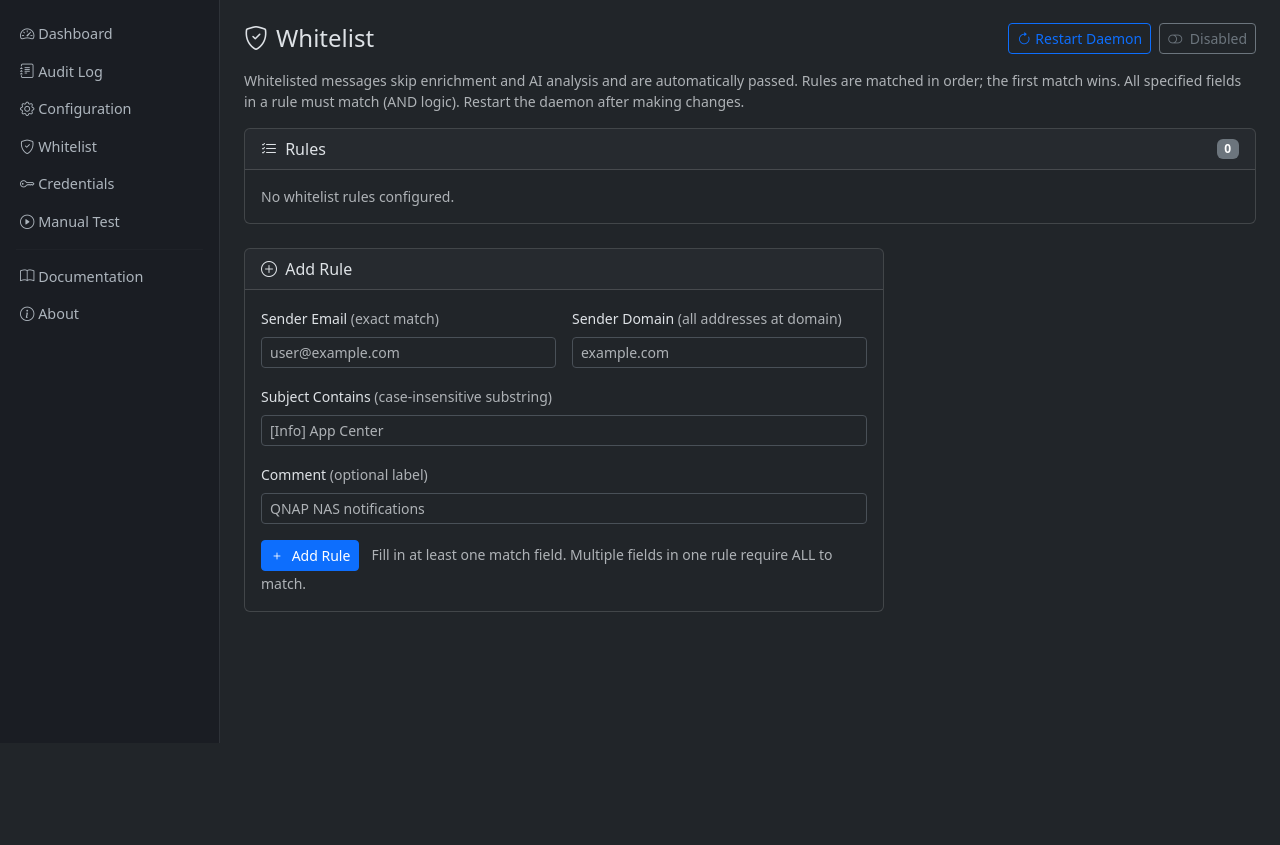
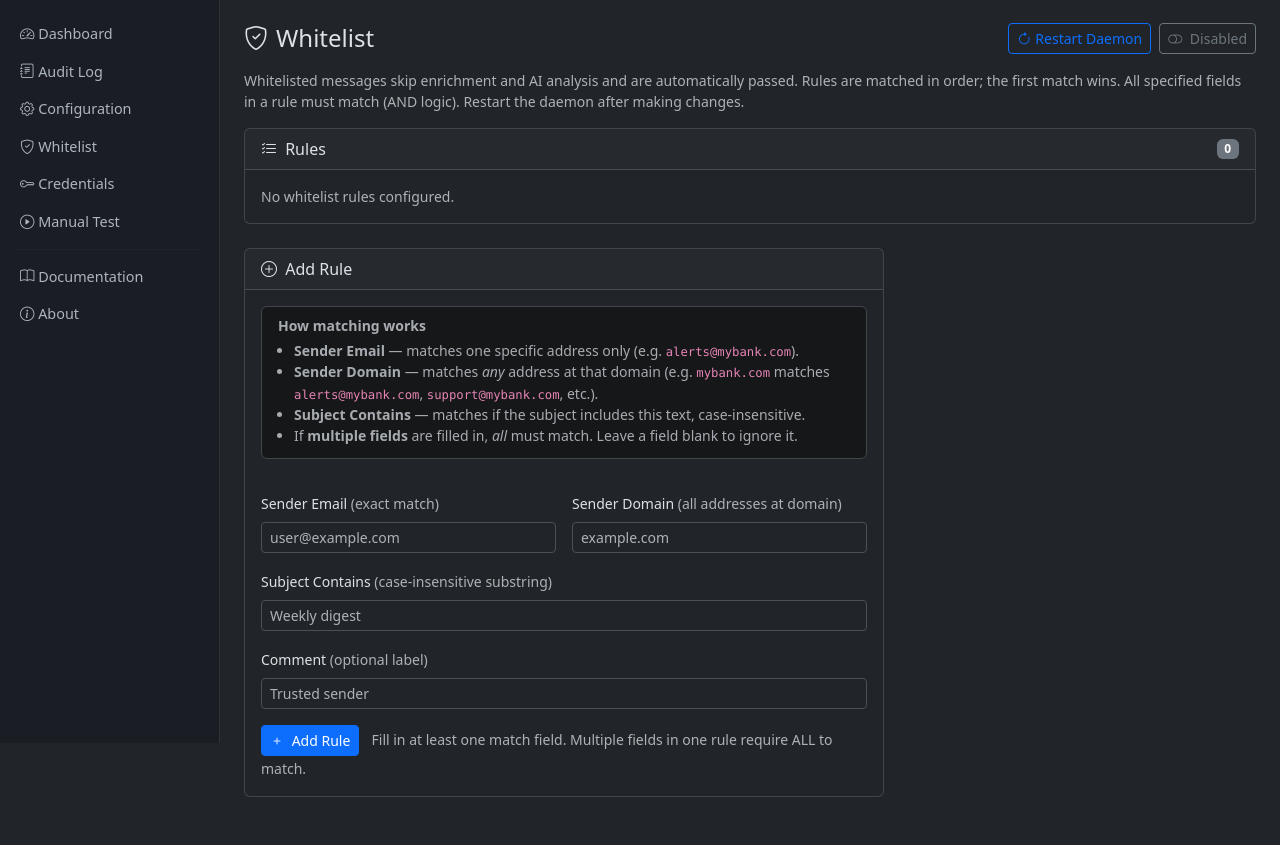
Before and after one commit to ascarola/verdictmail, a Flask app: template src/verdictmail/web/templates/whitelist.html in a window 1280 px wide. Shown: the part 57-902 px from the top of the page. Before the commit the page ends 800 px from the top, so only its background shows below. Run offline with Flask 3, Linux system fonts and the light colour scheme; the template is opened without the code that fills it, so the values that code supplies are empty.

Commit message:
ux: add whitelist matching instructions; genericise placeholder text

```diff
--- a/src/verdictmail/web/templates/docs.html
+++ b/src/verdictmail/web/templates/docs.html
@@ -306,6 +306,7 @@
     </p>
 
     <h6 class="mt-3">Rule fields</h6>
+    <p class="small text-muted">Use <code>sender</code> to trust one specific address, or <code>sender_domain</code> to trust all addresses at a domain. Either can be combined with <code>subject_contains</code> to narrow the match.</p>
     <div class="table-responsive mb-3">
       <table class="table table-dark table-sm table-bordered small">
         <thead class="table-secondary">
@@ -325,12 +326,12 @@
           <tr>
             <td><code>subject_contains</code></td>
             <td>Case-insensitive substring of Subject</td>
-            <td><code>[Info] App Center</code></td>
+            <td><code>Weekly digest</code></td>
           </tr>
           <tr>
             <td><code>comment</code></td>
             <td>Human-readable label (not used for matching)</td>
-            <td><code>QNAP NAS notifications</code></td>
+            <td><code>Trusted sender</code></td>
           </tr>
         </tbody>
       </table>
--- a/src/verdictmail/web/templates/whitelist.html
+++ b/src/verdictmail/web/templates/whitelist.html
@@ -87,6 +87,17 @@
 <!-- Add rule form -->
 <div class="card mb-4" style="max-width:640px">
   <div class="card-header"><i class="bi bi-plus-circle me-1"></i> Add Rule</div>
+  <div class="card-body pb-0">
+    <div class="alert alert-secondary py-2 px-3 small mb-3">
+      <strong>How matching works</strong>
+      <ul class="mb-1 mt-1 ps-3">
+        <li><strong>Sender Email</strong> — matches one specific address only (e.g. <code>alerts@mybank.com</code>).</li>
+        <li><strong>Sender Domain</strong> — matches <em>any</em> address at that domain (e.g. <code>mybank.com</code> matches <code>alerts@mybank.com</code>, <code>support@mybank.com</code>, etc.).</li>
+        <li><strong>Subject Contains</strong> — matches if the subject includes this text, case-insensitive.</li>
+        <li>If <strong>multiple fields</strong> are filled in, <em>all</em> must match. Leave a field blank to ignore it.</li>
+      </ul>
+    </div>
+  </div>
   <div class="card-body">
     <form method="post" action="{{ url_for('whitelist_add') }}">
       <div class="row g-3">
@@ -103,12 +114,12 @@
         <div class="col-12">
           <label class="form-label small">Subject Contains <span class="text-muted">(case-insensitive substring)</span></label>
           <input type="text" name="subject_contains" class="form-control form-control-sm"
-                 placeholder="[Info] App Center">
+                 placeholder="Weekly digest">
         </div>
         <div class="col-12">
           <label class="form-label small">Comment <span class="text-muted">(optional label)</span></label>
           <input type="text" name="comment" class="form-control form-control-sm"
-                 placeholder="QNAP NAS notifications">
+                 placeholder="Trusted sender">
         </div>
       </div>
       <div class="mt-3">
@@ -149,12 +160,12 @@
             <div class="col-12">
               <label class="form-label small">Subject Contains <span class="text-muted">(case-insensitive substring)</span></label>
               <input type="text" name="subject_contains" id="editSubjectContains" class="form-control form-control-sm"
-                     placeholder="[Info] App Center">
+                     placeholder="Weekly digest">
             </div>
             <div class="col-12">
               <label class="form-label small">Comment <span class="text-muted">(optional label)</span></label>
               <input type="text" name="comment" id="editComment" class="form-control form-control-sm"
-                     placeholder="QNAP NAS notifications">
+                     placeholder="Trusted sender">
             </div>
           </div>
           <p class="text-muted small mt-3 mb-0">
```
